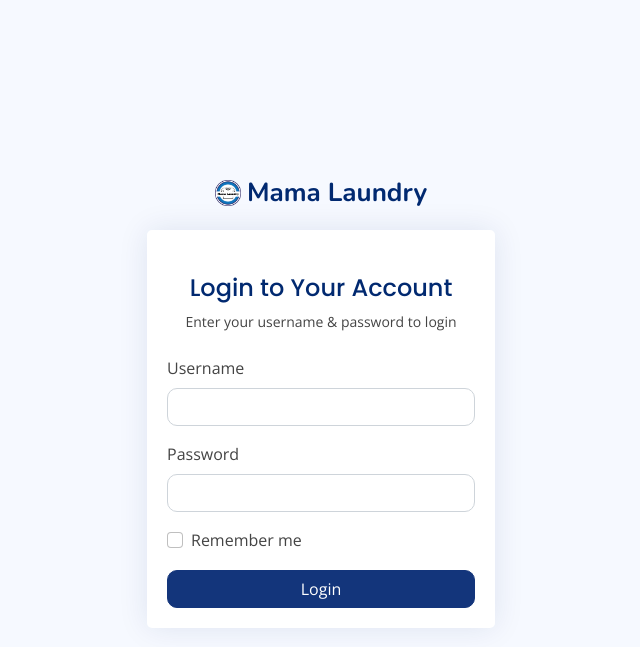
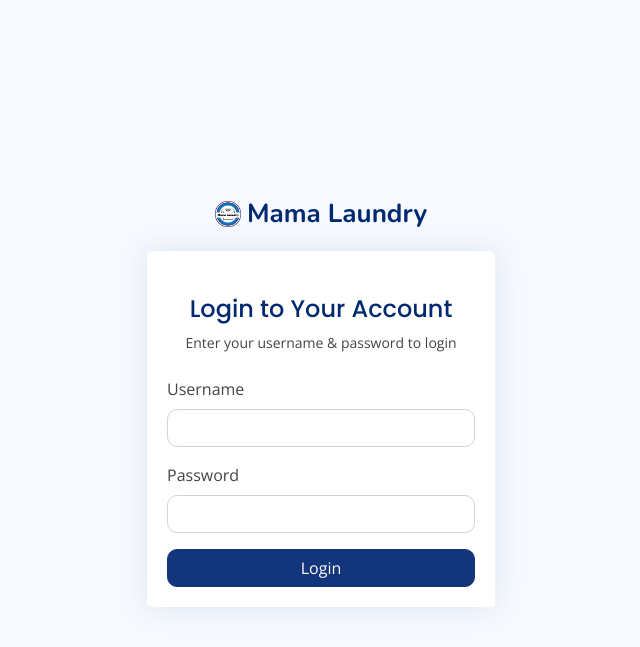
Before and after one commit to rismauldamit/si_laundry, a CodeIgniter 4 app: the page made by app/Views/login.php in a window 1280 px wide. Shown: the top 647 px of the page, without its empty margins (319-959 px from the left). Run offline with PHP 8.4 and a stand-in for CodeIgniter, Linux system fonts and the light colour scheme; the template is opened without the code that fills it, so the values that code supplies are empty; some libraries are stand-ins or nearby versions.

Commit message:
aku menghapus Remember me di bagian login

```diff
--- a/app/Views/login.php
+++ b/app/Views/login.php
@@ -79,13 +79,6 @@
                       <input type="password" name="password" class="form-control" id="yourPassword" required>
                       <div class="invalid-feedback">Please enter your password!</div>
                     </div>
-
-                    <div class="col-12">
-                      <div class="form-check">
-                        <input class="form-check-input" type="checkbox" name="remember" value="true" id="rememberMe">
-                        <label class="form-check-label" for="rememberMe">Remember me</label>
-                      </div>
-                    </div>
                     <div class="col-12">
                       <button class="btn btn-primary w-100" type="submit">Login</button>
                     </div>
```
